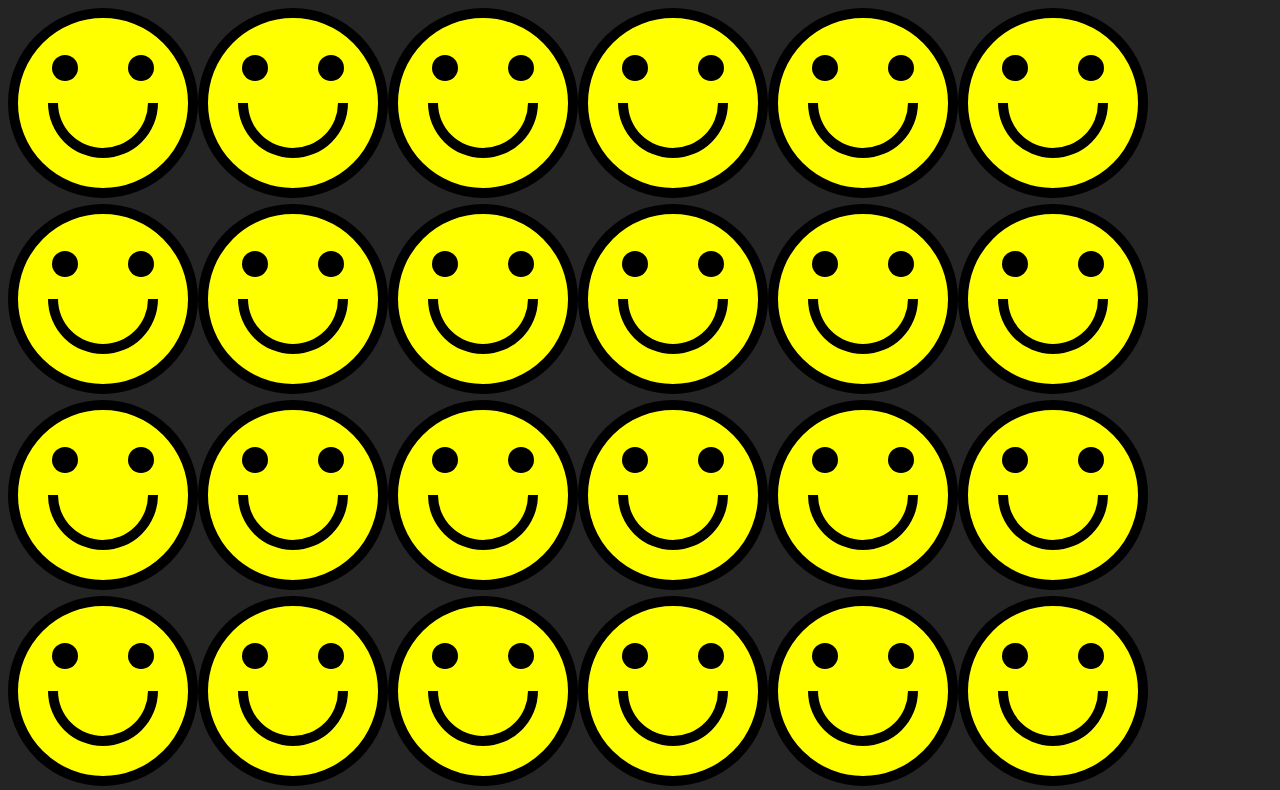
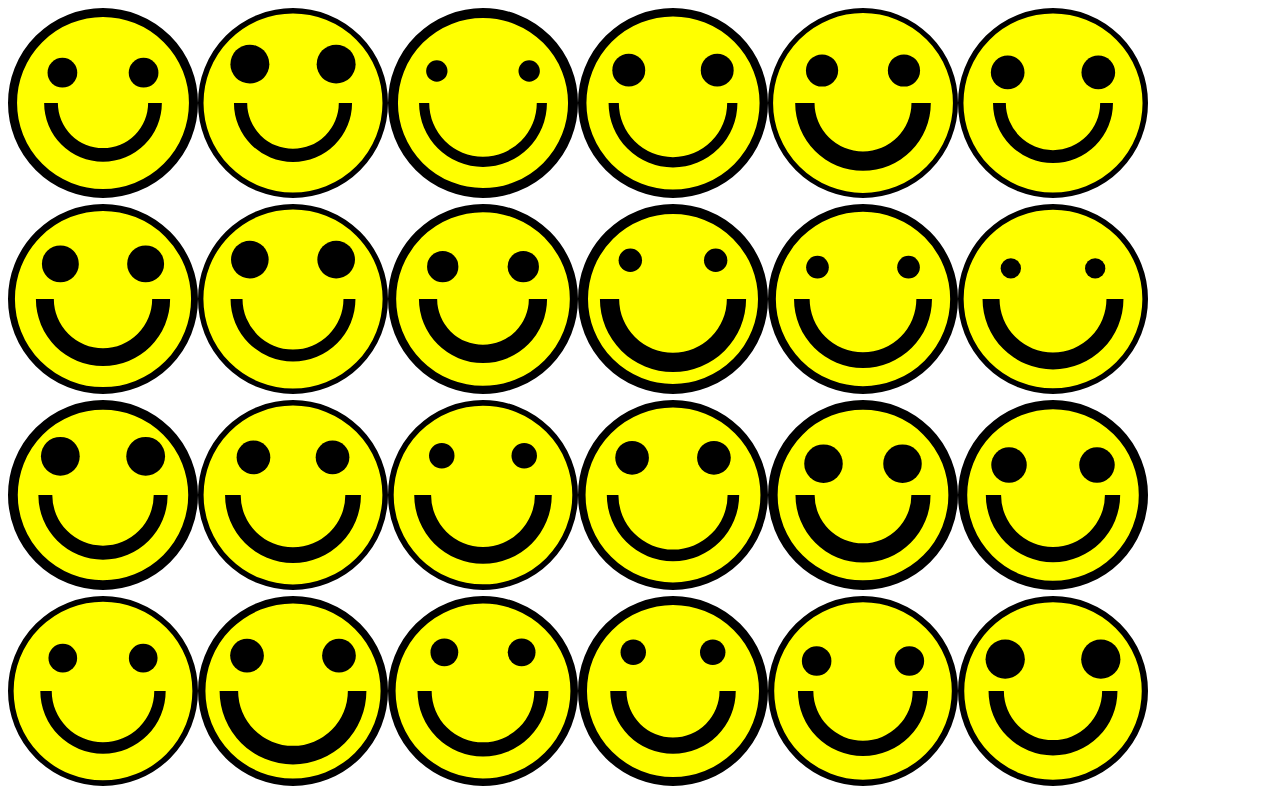
Before and after one commit to Shanmukh459/Smiley-face, a React (Vite) app: page / in a window 1280 px wide. Shown: the top 790 px of the page. Built offline with nearby package versions, Linux system fonts and the light colour scheme.

Commit message:
generating random faces

```diff
--- a/src/App.jsx
+++ b/src/App.jsx
@@ -13,12 +13,12 @@ const App = () => array.map(() => (
     height={height}
     centerX = {width / 2}
     centerY = {height /2}
-    eyeOffsetX = {38}
-    eyeOffsetY = {35}
-    strokeWidth = {10}
-    eyeRadius = {13}
-    mouthWidth = {10}
-    mouthRadius = {45}
+    eyeOffsetX = {38 + Math.random()*10}
+    eyeOffsetY = {30 + Math.random()*10}
+    strokeWidth = {5 + Math.random()*5}
+    eyeRadius = {10 + Math.random()*10}
+    mouthWidth = {10 + Math.random()*10}
+    mouthRadius = {45 + Math.random()*10}
     />
 
 ))
--- a/src/index.css
+++ b/src/index.css
@@ -3,12 +3,12 @@
   line-height: 1.5;
   font-weight: 400;
 
-  color-scheme: light dark;
+  /* color-scheme: light dark; */
   color: rgba(255, 255, 255, 0.87);
-  background-color: #242424;
+  /* background-color: #242424;
 
   font-synthesis: none;
   text-rendering: optimizeLegibility;
   -webkit-font-smoothing: antialiased;
-  -moz-osx-font-smoothing: grayscale;
+  -moz-osx-font-smoothing: grayscale; */
 }
```
